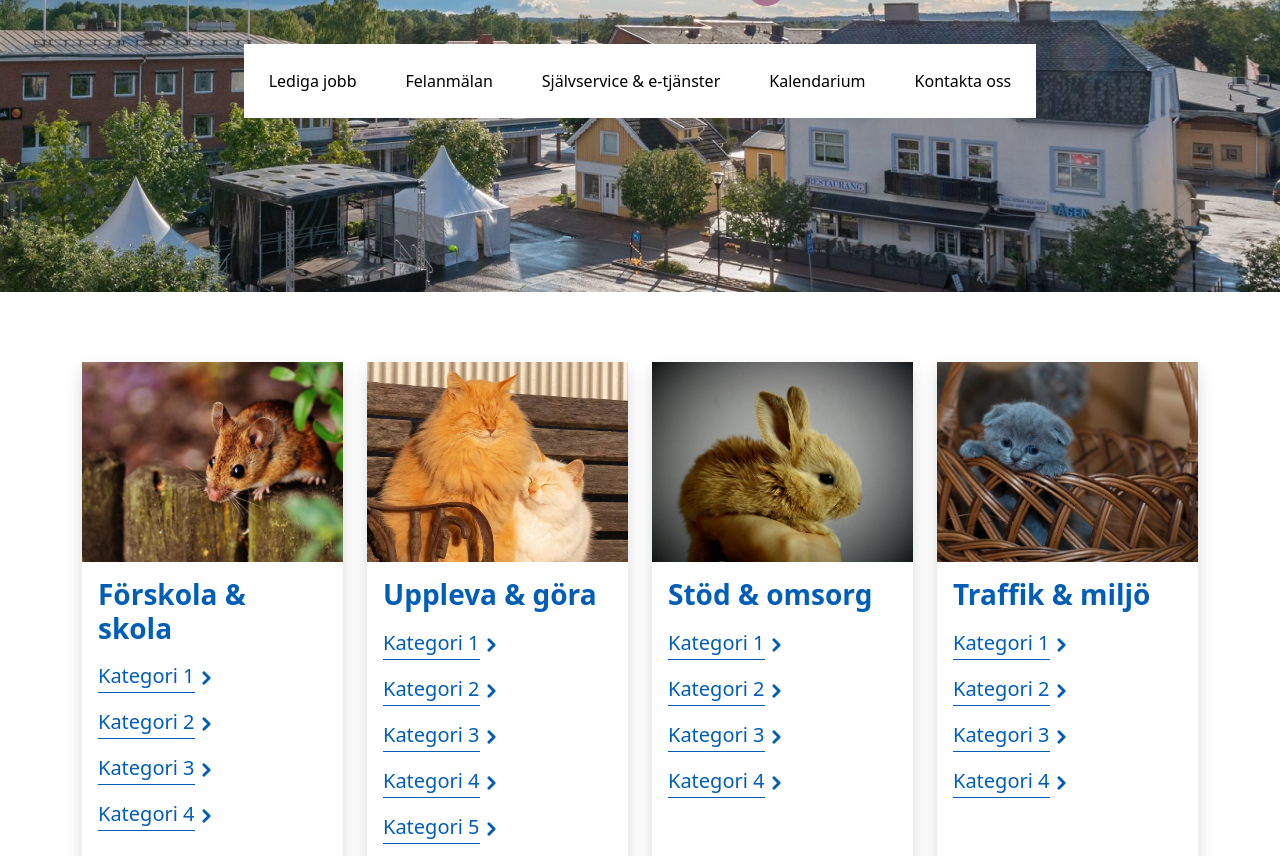
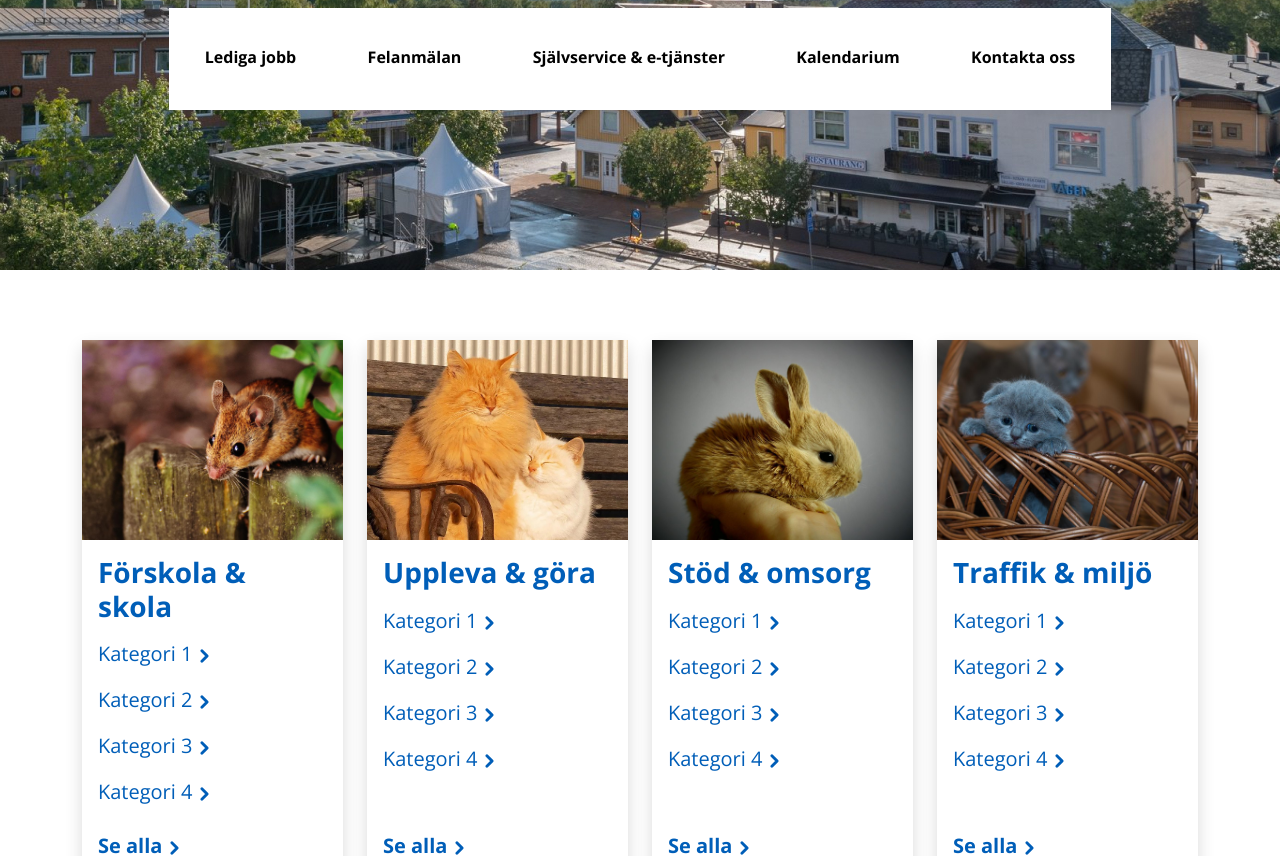
Before and after one commit to Grasuggan/bootstrap-site, a website: page index.html in a window 1280 px wide. Shown: the part 508-1364 px from the top of the page. Drawn offline with nearby package versions, Linux system fonts and the light colour scheme; a script that the page names is missing.

Commit message:
css adjustments

```diff
--- a/index.html
+++ b/index.html
@@ -1,11 +1,16 @@
 <!doctype html>
 <html lang="en">
   <head>
+    <title>Melleruds kommun</title>
     <meta charset="utf-8">
     <meta name="viewport" content="width=device-width, initial-scale=1">
     <meta name="description" content="Officiell webbplats för Melleruds kommun.">
     <link href="/css/main.min.css" rel="stylesheet">
-    <title>Melleruds kommun</title>
+    <link rel="preconnect" href="https://fonts.googleapis.com">
+    <link rel="preconnect" href="https://fonts.gstatic.com" crossorigin>
+    <link href="https://fonts.googleapis.com/css2?family=Open+Sans:ital,wght@0,300;0,400;0,700;1,300;1,400;1,700&display=swap" rel="stylesheet">
+
+
 </head>
   <body>
 
@@ -107,11 +112,11 @@
           </div>
 
           <div class="btn-group hero-btn-group" role="group" aria-label="Hero navigation buttons">
-            <button type="button" class="btn btn-altwhite p-4" title="Lediga jobb">Lediga jobb <i class="bi bi-chevron-right d-lg-none" aria-hidden="true"></i></button>
-            <button type="button" class="btn btn-altwhite p-4" title="Felanmälan">Felanmälan <i class="bi bi-chevron-right d-lg-none" aria-hidden="true"></i></button>
-            <button type="button" class="btn btn-altwhite p-4" title="Självservice & e-tjänster">Självservice & e-tjänster <i class="bi bi-chevron-right d-lg-none" aria-hidden="true"></i></button>
-            <button type="button" class="btn btn-altwhite p-4" title="Kalendarium">Kalendarium <i class="bi bi-chevron-right d-lg-none" aria-hidden="true"></i></button>
-            <button type="button" class="btn btn-altwhite p-4" title="Kontakta oss">Kontakta oss <i class="bi bi-chevron-right d-lg-none" aria-hidden="true"></i></button>
+            <button type="button" class="btn btn-altwhite p-4-2 fw-bold" title="Lediga jobb">Lediga jobb <i class="bi bi-chevron-right d-lg-none" aria-hidden="true"></i></button>
+            <button type="button" class="btn btn-altwhite p-4-2 fw-bold" title="Felanmälan">Felanmälan <i class="bi bi-chevron-right d-lg-none" aria-hidden="true"></i></button>
+            <button type="button" class="btn btn-altwhite p-4-2 fw-bold" title="Självservice & e-tjänster">Självservice & e-tjänster <i class="bi bi-chevron-right d-lg-none" aria-hidden="true"></i></button>
+            <button type="button" class="btn btn-altwhite p-4-2 fw-bold" title="Kalendarium">Kalendarium <i class="bi bi-chevron-right d-lg-none" aria-hidden="true"></i></button>
+            <button type="button" class="btn btn-altwhite p-4-2 fw-bold" title="Kontakta oss">Kontakta oss <i class="bi bi-chevron-right d-lg-none" aria-hidden="true"></i></button>
           </div>
 
         </div>
@@ -154,9 +159,7 @@
                 <li class="fs-5 py-2"><a href="#" class="text-decoration-none" title="Kategori 2"><span>Kategori 2</span><i class="bi bi-chevron-right" aria-hidden="true"></i></a></li>
                 <li class="fs-5 py-2"><a href="#" class="text-decoration-none" title="Kategori 3"><span>Kategori 3</span><i class="bi bi-chevron-right" aria-hidden="true"></i></a></li>
                 <li class="fs-5 py-2"><a href="#" class="text-decoration-none" title="Kategori 4"><span>Kategori 4</span><i class="bi bi-chevron-right" aria-hidden="true"></i></a></li>
-                <li class="fs-5 py-2"><a href="#" class="text-decoration-none" title="Kategori 5"><span>Kategori 5</span><i class="bi bi-chevron-right" aria-hidden="true"></i></a></li>
-                <li class="fs-5 py-2"><a href="#" class="text-decoration-none" title="Kategori 6"><span>Kategori 6</span><i class="bi bi-chevron-right" aria-hidden="true"></i></a></li>
-              </ul>
+                 </ul>
             </div>
               <a href="#" class="card-link fw-bold fs-5 text-decoration-none" title="Se alla"><span>Se alla</span><i class="bi bi-chevron-right" aria-hidden="true"></i></a>
             </div>
--- a/sass/main.scss
+++ b/sass/main.scss
@@ -7,7 +7,9 @@
 
 $nav-link-color: #ffffff;
 
-// $card-color: $primary;
+// font family
+$font-family-sans-serif: 'Open Sans', sans-serif;
+$font-family-monospace: 'Open Sans', sans-serif;
 
 
 //Import the functions & variables
@@ -37,15 +39,18 @@
 .navbar{
     height: 70px;
 }
+.navbar.pre-top{
+  height: 48px;
+}
 .navbar.fixed-top{
-  top:70px;
+  top:48px;
    transition: all .08s ease-in-out;
 }
 .scroll .navbar.fixed-top{
   top:0;
 }
 #offcanvasNavbar {
-    top: 140px;
+    top: 118px;
   }
   .scroll #offcanvasNavbar {
     top: 70px;
@@ -61,8 +66,18 @@
     display: flex;
     flex-grow:1;
   }
-  .nav-buttons button{
-    height: 100%;
+  @media only screen and (max-width: 992px){
+    .nav-buttons {
+    justify-content: flex-end;
+    }
+    .nav-buttons>button{
+      width: 20%;
+    }
+  }
+  @media only screen and (max-width: 778px){
+    .nav-buttons button{
+      width: 100%;
+    }
   }
   .navbar-toggler:focus-visible{
     outline: auto;
@@ -111,6 +126,9 @@
 //Hero
 section.hero-section{
   padding: 70px 0 35px 0;
+}
+.p-4-2{
+  padding: 2.2rem;
 }
 section.hero-section .bg-image{
   min-height: calc(100vh - 140px);
@@ -185,8 +203,14 @@
   text-decoration: none;
   color: black;
 }
-.btn-altwhite:hover{
-  background-color: rgba(250, 250, 250, .95);
+.hero-btn-group .btn-altwhite::after{
+  content: "";
+  height: 5px;
+  width: 100%;
+  display: block;
+}
+.btn-altwhite:hover::after{
+  border-bottom: 5px solid #003B5C;
 }
 .hero-btn-group{
   flex-wrap:wrap;
@@ -241,14 +265,6 @@
 .card ul li.fs-5 a span, .card a.card-link span{
   position: relative;
 }
-.card ul li.fs-5 a span::before {
-  content: "";
-  display: block;
-  border-bottom: 1px solid;
-  width: 100%;
-  bottom: -4px;
-  position: absolute;
-}
 .card ul li.fs-5 a i{
   -webkit-text-stroke: 2px;
 -webkit-text-stroke-width: 2px;
@@ -262,14 +278,6 @@
 .card ul li.fs-5 a:hover i, .card a.card-link:hover i {
   transform: translateX(10px);
   transition: transform .2s ease-in-out;
-}
-.card a.card-link span::before {
-  content: "";
-  display: block;
-  border-bottom: 2px solid;
-  width: 100%;
-  bottom: -3px;
-  position: absolute;
 }
 .card a.card-link i{
   -webkit-text-stroke: 2px;
@@ -459,6 +467,7 @@
 align-items: center;
 position: absolute;
 right: 0;
+height: 100%;
 }
 #autoComplete-nav.form-control{
   width: 0;
@@ -482,7 +491,7 @@
         height: 0;
         width: 100%;
         position: fixed;
-        top: 140px;
+        top: 118px;
         right: 0;
         transition: height .15s linear;
         padding: 0 .75rem;
```
Also changed, not shown: css/main.min.css, 1 other file.
